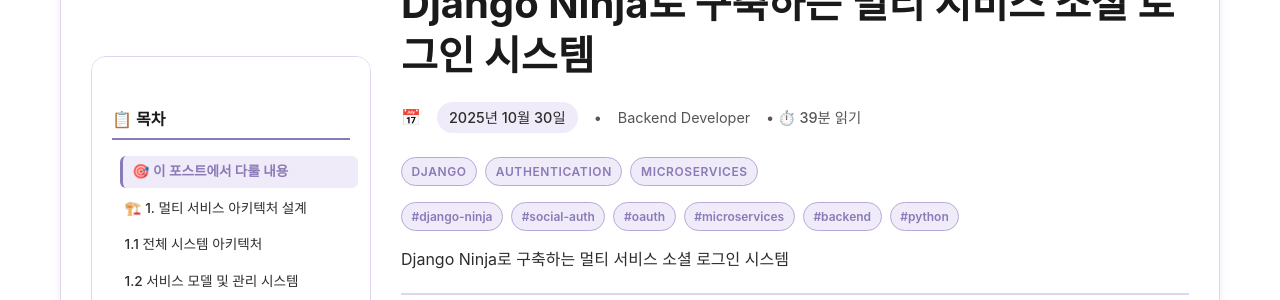
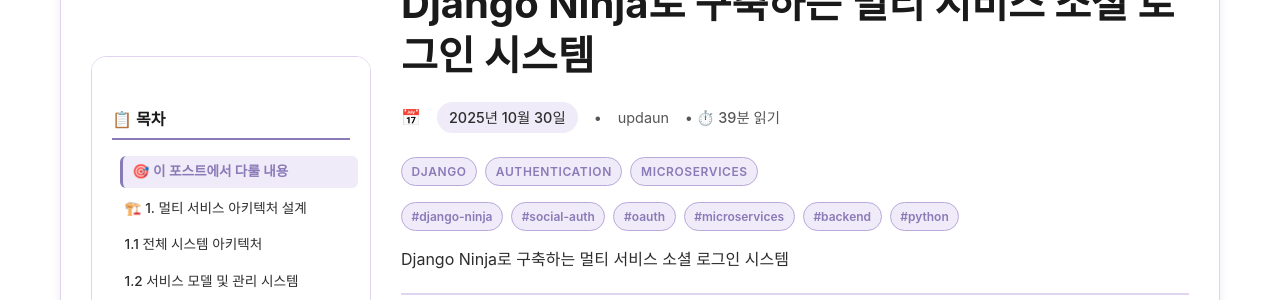
Before and after one commit to updaun/updaun.github.io, a Jekyll site: the page built from _posts/2025-10-30-django-ninja-multi-service-social-auth.md, in a window 1280 px wide and 900 px high. Shown: the part 205-505 px from the top of the window. Built offline with Jekyll 4.4.1, drawn with Linux system fonts in a browser that asks for light colours.

Commit message:
feat: update author and add new image for multi-service social auth post

```diff
--- a/_posts/2025-10-30-django-ninja-multi-service-social-auth.md
+++ b/_posts/2025-10-30-django-ninja-multi-service-social-auth.md
@@ -6,7 +6,8 @@
 tags: [django-ninja, social-auth, oauth, microservices, backend, python]
 description: "하나의 백엔드 서버에서 여러 서비스를 지원하는 모듈화된 소셜 로그인 시스템을 Django Ninja로 구현하는 완전 가이드"
 image: "/assets/images/django-ninja-social-auth-cover.webp"
-author: "Backend Developer"
+author: "updaun"
+image: /assets/images/2025-10-30-django-ninja-multi-service-social-auth.webp
 ---
 
 # Django Ninja로 구축하는 멀티 서비스 소셜 로그인 시스템
```
Also changed, not shown: assets/img/posts/2025-10-30-django-ninja-multi-service-social-auth.webp (added).
